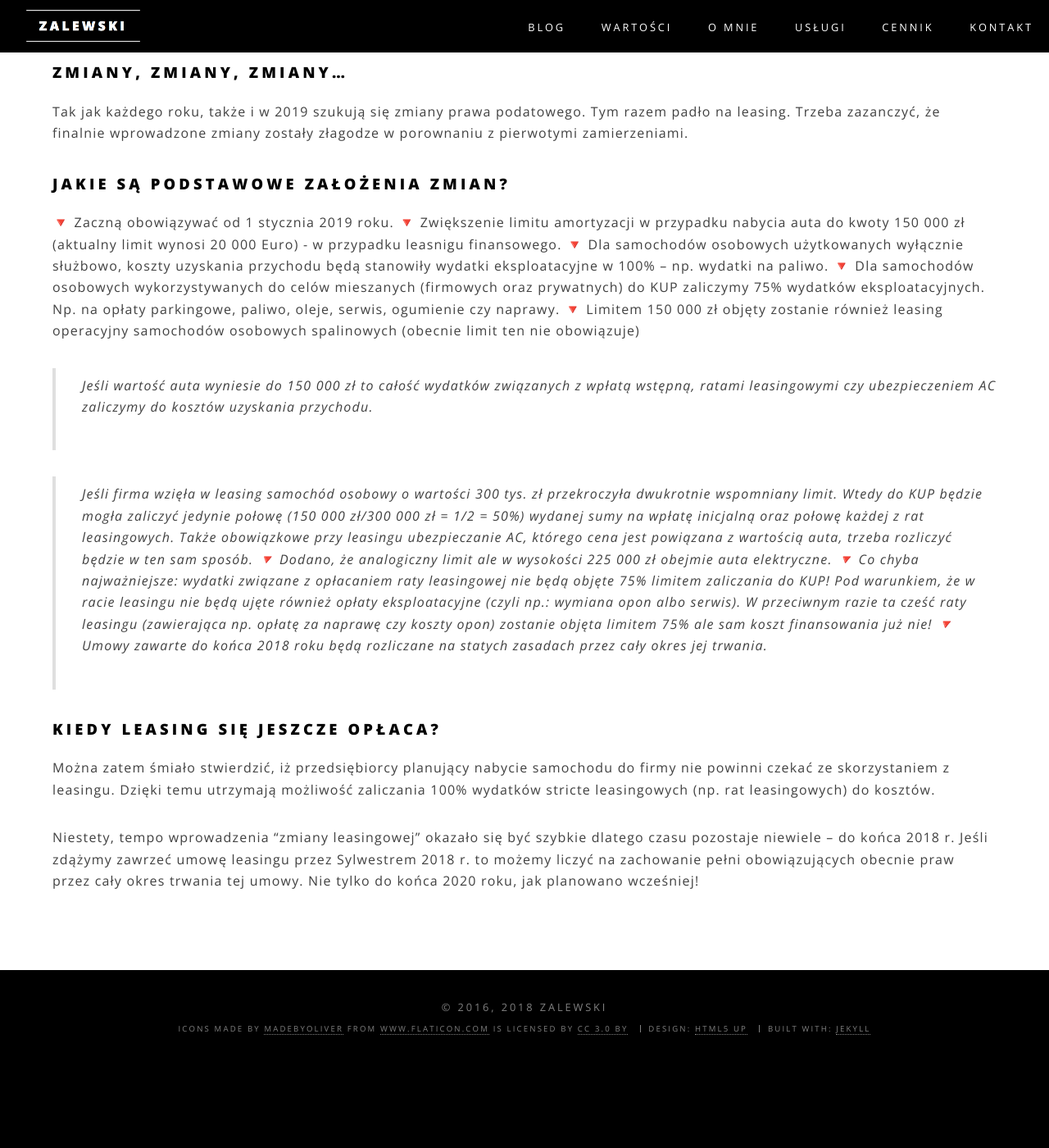
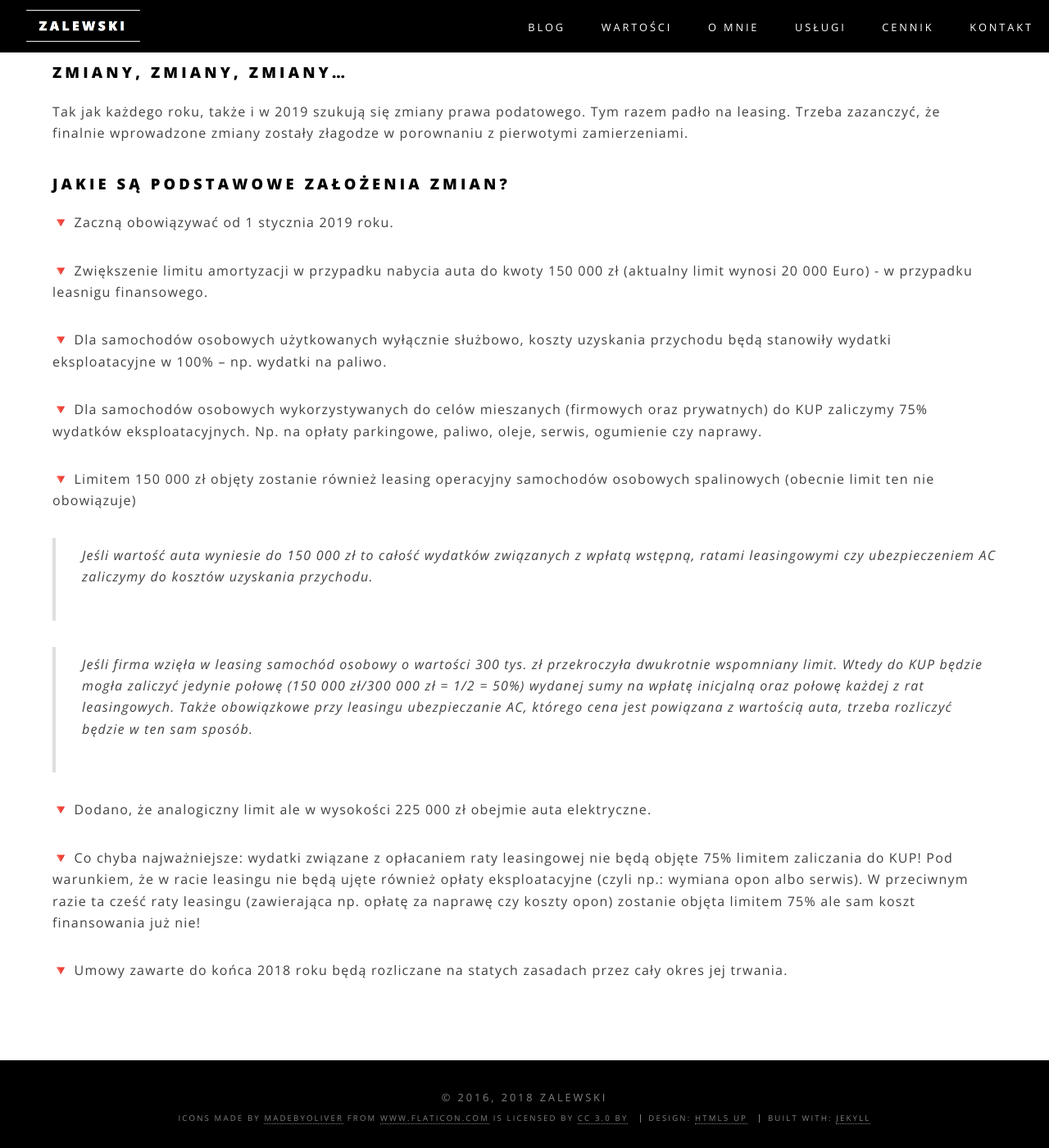
Before and after one commit to zalewskifinance/zalewskifinance.github.io, a Jekyll site: the page built from _posts/2018-12-06-zmiany.md, in a window 1280 px wide and 1400 px high, scrolled down 312 px. Shown: the whole window at 82% size. Built offline with Jekyll 4.4.1, drawn with Linux system fonts in a browser that asks for light colours; before the commit the page ends 1612 px from its top, so only the background shows below that.

Commit message:
Update 2018-12-06-zmiany.md

```diff
--- a/_posts/2018-12-06-zmiany.md
+++ b/_posts/2018-12-06-zmiany.md
@@ -10,24 +10,23 @@ Tak jak każdego roku, także i w 2019 szukują się zmiany prawa podatowego. Ty
 
 ### Jakie są podstawowe założenia zmian?
 🔻 Zaczną obowiązywać od 1 stycznia 2019 roku.
+
 🔻 Zwiększenie limitu amortyzacji w przypadku nabycia auta do kwoty 150 000 zł (aktualny limit wynosi 20 000 Euro) - w przypadku leasnigu finansowego.
+
 🔻 Dla samochodów osobowych użytkowanych wyłącznie służbowo, koszty uzyskania przychodu będą stanowiły wydatki eksploatacyjne w 100% – np. wydatki na paliwo.
+
 🔻 Dla  samochodów osobowych wykorzystywanych do celów mieszanych (firmowych oraz prywatnych) do KUP zaliczymy 75% wydatków eksploatacyjnych. Np. na opłaty parkingowe, paliwo, oleje, serwis, ogumienie czy naprawy.
+
 🔻 Limitem 150 000 zł objęty zostanie również leasing operacyjny samochodów osobowych spalinowych (obecnie limit ten nie obowiązuje)
 
 > Jeśli wartość auta wyniesie do 150 000 zł to całość wydatków związanych z wpłatą wstępną, ratami leasingowymi czy ubezpieczeniem AC zaliczymy do kosztów uzyskania przychodu.
 
 > Jeśli firma wzięła w leasing samochód osobowy o wartości 300 tys. zł przekroczyła dwukrotnie wspomniany limit. Wtedy do KUP będzie mogła zaliczyć jedynie połowę (150 000 zł/300 000 zł = 1/2 = 50%) wydanej sumy na wpłatę inicjalną oraz połowę każdej z rat leasingowych. Także obowiązkowe przy leasingu ubezpieczanie AC, którego cena jest powiązana z wartością auta, trzeba rozliczyć będzie w ten sam sposób.
+
 🔻 Dodano, że analogiczny limit ale w wysokości 225 000 zł obejmie auta elektryczne.
+
 🔻 Co chyba najważniejsze: wydatki związane z opłacaniem raty leasingowej nie będą objęte 75% limitem zaliczania do KUP!
 Pod warunkiem, że w racie leasingu nie będą ujęte również opłaty eksploatacyjne (czyli np.: wymiana opon albo serwis).
 W przeciwnym razie ta cześć raty leasingu (zawierająca np. opłatę za naprawę czy koszty opon) zostanie objęta limitem 75% ale sam koszt finansowania już nie!
+
 🔻 Umowy zawarte do końca 2018 roku będą rozliczane na statych zasadach przez cały okres jej trwania.
-
-### Kiedy leasing się jeszcze opłaca?
-Można zatem śmiało stwierdzić, iż przedsiębiorcy planujący nabycie samochodu do firmy nie powinni czekać ze skorzystaniem z leasingu.
-Dzięki temu utrzymają możliwość zaliczania 100% wydatków stricte leasingowych (np. rat leasingowych) do kosztów.
-
-Niestety, tempo wprowadzenia “zmiany leasingowej” okazało się być szybkie dlatego czasu pozostaje niewiele – do końca 2018 r.
-Jeśli zdążymy zawrzeć umowę leasingu przez Sylwestrem 2018 r. to możemy liczyć na zachowanie pełni obowiązujących obecnie praw przez cały okres trwania tej umowy.
-Nie tylko do końca 2020 roku, jak planowano wcześniej!
```
